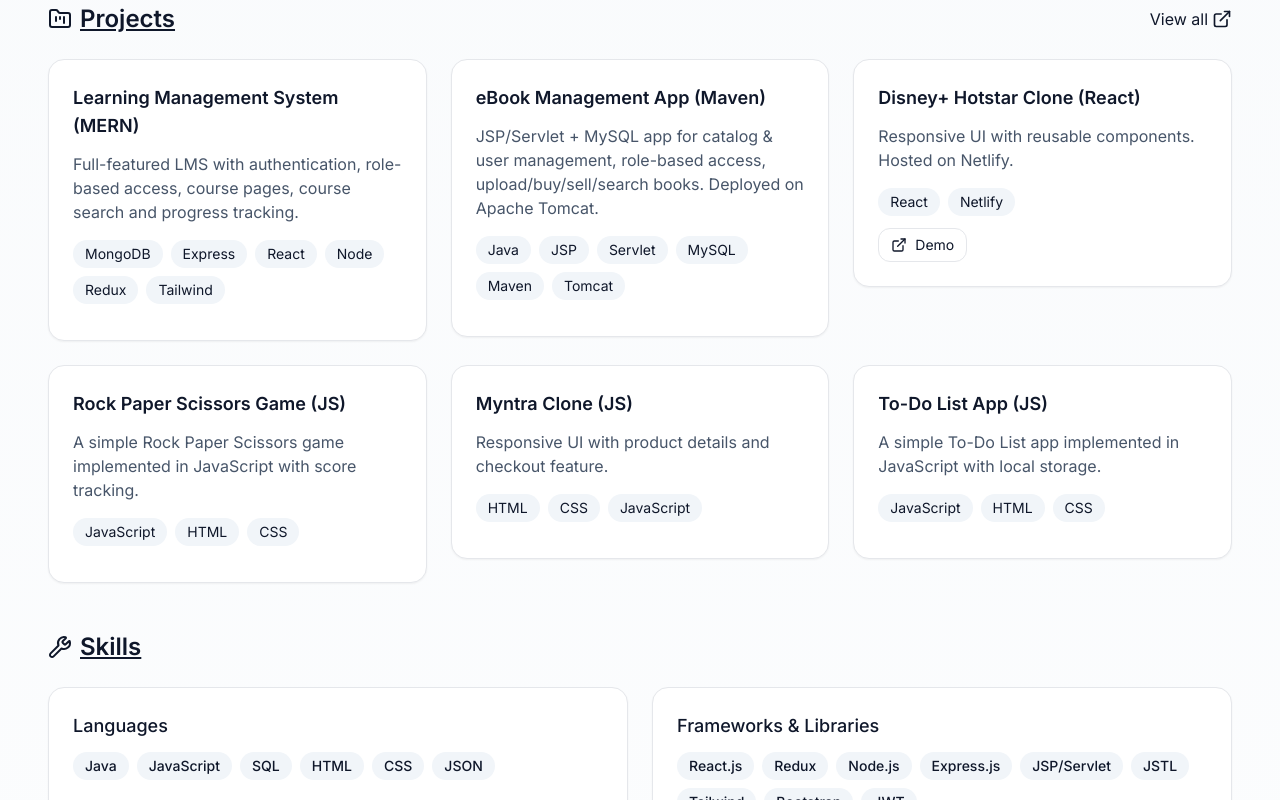
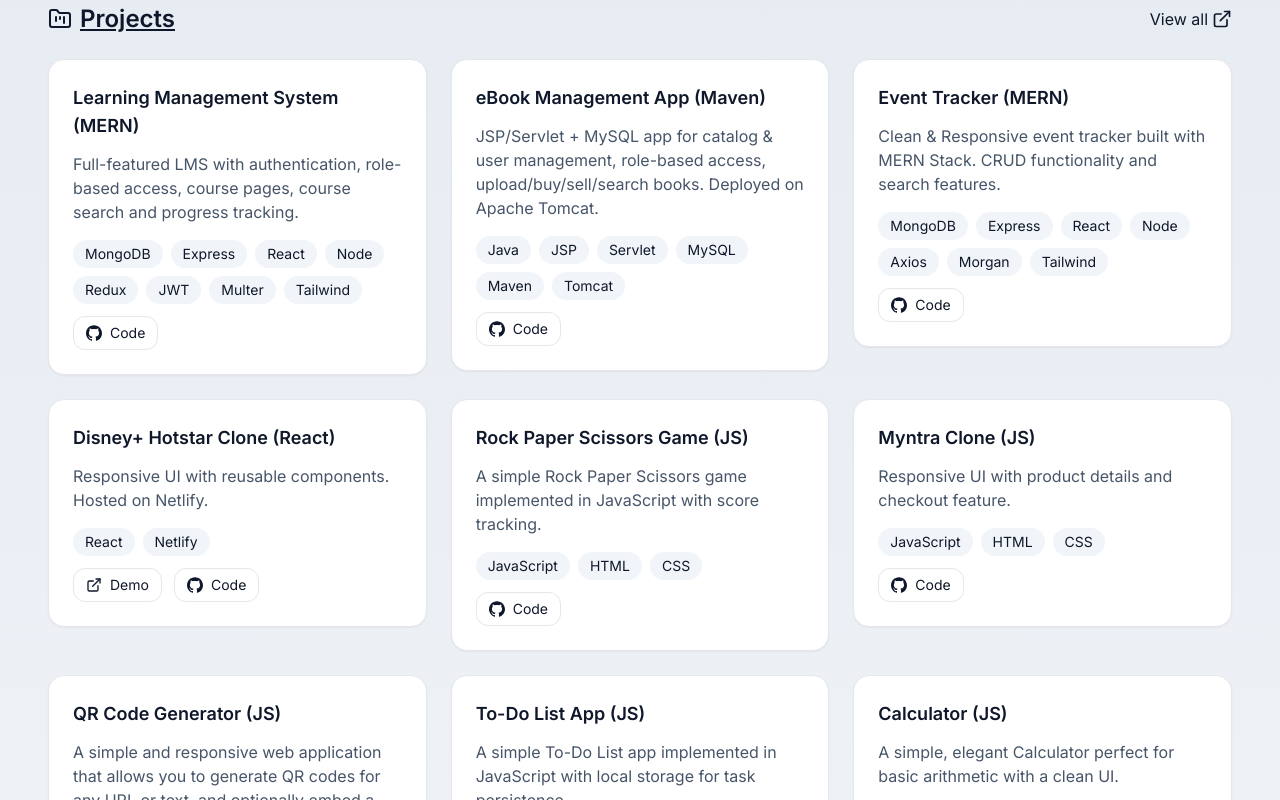
Before and after one commit to mohdkamran-khan/KAMRAN-portfolio, a React (Vite) app: page / in a window 1280 px wide. Shown: the part 660-1460 px from the top of the page. Built offline with nearby package versions, Linux system fonts and the light colour scheme.

Commit message:
Updated resume

```diff
--- a/src/App.jsx
+++ b/src/App.jsx
@@ -26,9 +26,9 @@ const projects = [
     title: "Learning Management System (MERN)",
     description:
       "Full-featured LMS with authentication, role-based access, course pages, course search and progress tracking.",
-    stack: ["MongoDB", "Express", "React", "Node", "Redux", "Tailwind"],
+    stack: ["MongoDB", "Express", "React", "Node", "Redux", "JWT", "Multer", "Tailwind"],
     link: "#",
-    repo: "#",
+    repo: "https://github.com/mohdkamran-khan/MT",
     details:
       "Developed during internship. Optimized DB queries, implemented REST APIs, and integrated role-based access.",
   },
@@ -39,9 +39,20 @@ const projects = [
       "JSP/Servlet + MySQL app for catalog & user management, role-based access, upload/buy/sell/search books. Deployed on Apache Tomcat.",
     stack: ["Java", "JSP", "Servlet", "MySQL", "Maven", "Tomcat"],
     link: "#",
-    repo: "#",
+    repo: "https://github.com/mohdkamran-khan/Ebook",
     details:
       "Implemented using Java backend and JSP for views. Managed catalog and authentication with MySQL.",
+  },
+  {
+    slug: "Event-Tracker-MERN",
+    title: "Event Tracker (MERN)",
+    description:
+      "Clean & Responsive event tracker built with MERN Stack. CRUD functionality and search features.",
+    stack: ["MongoDB", "Express", "React", "Node", "Axios", "Morgan", "Tailwind"],
+    link: "#",
+    repo: "https://github.com/mohdkamran-khan/Mini-Event-Tracker",
+    details:
+      "Implemented using MERN for functionality and React/Tailwind for layout. Features responsive design and local storage for event persistence.",
   },
   {
     slug: "hotstar-clone",
@@ -49,7 +60,7 @@ const projects = [
     description: "Responsive UI with reusable components. Hosted on Netlify.",
     stack: ["React", "Netlify"],
     link: "https://hotstarclonekamran.netlify.app/",
-    repo: "https://github.com/mohdkamran-khan",
+    repo: "https://github.com/mohdkamran-khan/HotStar-Clones",
     details: "Created a streaming app clone with a polished UI/UX.",
   },
   {
@@ -59,7 +70,7 @@ const projects = [
       "A simple Rock Paper Scissors game implemented in JavaScript with score tracking.",
     stack: ["JavaScript", "HTML", "CSS"],
     link: "#",
-    repo: "#",
+    repo: "https://github.com/mohdkamran-khan/RockPaperScissorsGame",
     details:
       "Implemented using JavaScript for game logic and HTML/CSS for layout. Features score tracking and responsive design.",
   },
@@ -67,21 +78,43 @@ const projects = [
     slug: "myntra-clone",
     title: "Myntra Clone (JS)",
     description: "Responsive UI with product details and checkout feature.",
-    stack: ["HTML", "CSS", "JavaScript"],
+    stack: ["JavaScript", "HTML", "CSS"],
     link: "#",
-    repo: "#",
+    repo: "https://github.com/mohdkamran-khan/Myntra_Clone",
     details: "Created a shopping app clone with a polished UI/UX.",
+  },
+   {
+    slug: "QR-Code-Generator-JS",
+    title: "QR Code Generator (JS)",
+    description:
+      "A simple and responsive web application that allows you to generate QR codes for any URL or text, and optionally embed a custom logo inside the QR code.",
+    stack: ["JavaScript", "HTML", "CSS"],
+    link: "#",
+    repo: "https://github.com/mohdkamran-khan/QR-Code-Generator",
+    details:
+      "Implemented using JavaScript for functionality and HTML/CSS for layout.",
   },
   {
     slug: "To-Do List-JS",
     title: "To-Do List App (JS)",
     description:
-      "A simple To-Do List app implemented in JavaScript with local storage.",
+      "A simple To-Do List app implemented in JavaScript with local storage for task persistence.",
     stack: ["JavaScript", "HTML", "CSS"],
     link: "#",
-    repo: "#",
+    repo: "https://github.com/mohdkamran-khan/Todo-List",
     details:
       "Implemented using JavaScript for functionality and HTML/CSS for layout. Features local storage for task persistence.",
+  },
+  {
+    slug: "Calculator-JS",
+    title: "Calculator (JS)",
+    description:
+      "A simple, elegant Calculator perfect for basic arithmetic with a clean UI.",
+    stack: ["JavaScript", "HTML", "CSS"],
+    link: "#",
+    repo: "https://github.com/mohdkamran-khan/Calculator",
+    details:
+      "Implemented using JavaScript for functionality and HTML/CSS for layout.",
   },
 ];
 
@@ -99,12 +132,13 @@ const skills = [
       "Express.js",
       "JSP/Servlet",
       "JSTL",
+      "JWT",
+      "Axios",
       "Tailwind",
       "Bootstrap",
-      "JWT",
     ],
   },
-  { group: "Databases", items: ["MongoDB", "MySQL", "RDBMS"] },
+  { group: "Databases", items: ["MongoDB", "AWS", "MySQL", "RDBMS"] },
   {
     group: "Tools & Utilities",
     items: [
@@ -113,6 +147,7 @@ const skills = [
       "IntelliJ IDEA",
       "Eclipse",
       "Postman",
+      "Morgan",
       "Apache Tomcat",
       "Maven",
       "Multer",
@@ -222,14 +257,14 @@ export default function PortfolioSite() {
   return (
     <div
       id="top"
-      className="min-h-screen bg-gradient-to-b from-slate-50 to-white text-slate-900 dark:from-slate-900 dark:to-slate-950 dark:text-slate-100 font-inter"
+      className="min-h-screen bg-gradient-to-b from-slate-200 to-white text-slate-900 dark:from-slate-900 dark:to-slate-950 dark:text-slate-100 font-inter"
     >
       {/* Navbar */}
       <header className="sticky top-0 z-50 backdrop-blur supports-[backdrop-filter]:bg-white/60 dark:supports-[backdrop-filter]:bg-slate-900/60 border-b border-slate-200/60 dark:border-slate-800">
         <nav className="max-w-7xl mx-auto px-3 py-5 flex items-center justify-between">
           <div className="flex items-center gap-2">
             <Code2 className="h-6 w-6" />
-            <span className="font-semibold tracking-tight text-lg">
+            <span className="font-semibold tracking-tight text-lg cursor-context-menu">
               Kamran.dev
             </span>
           </div>
@@ -272,7 +307,7 @@ export default function PortfolioSite() {
             </a>
             <button
               onClick={() => setDarkMode(!darkMode)}
-              className="p-2 rounded-full border border-slate-300 dark:border-slate-700"
+              className="p-2 rounded-full border hover:scale-105 hover:shadow-2xl border-slate-300 dark:border-slate-700"
             >
               {darkMode ? (
                 <Sun className="h-5 w-5" />
@@ -283,7 +318,7 @@ export default function PortfolioSite() {
             <a
               href={RESUME_URL}
               download="KAMRAN_Resume.pdf"
-              className="px-4 py-2 rounded-xl bg-blue-600 text-white hover:bg-blue-700 flex items-center gap-2"
+              className="px-4 py-2 rounded-xl bg-blue-600 text-white hover:scale-105 hover:shadow-2xl hover:bg-blue-700 flex items-center gap-2"
             >
               <Download className="h-5 w-5" /> Resume
             </a>
@@ -321,7 +356,7 @@ export default function PortfolioSite() {
               href="https://github.com/mohdkamran-khan"
               target="_blank"
               rel="noreferrer"
-              className="px-2 py-2 border rounded-xl flex items-center gap-1 hover:bg-slate-50 dark:hover:bg-slate-700"
+              className="px-2 py-2 border rounded-xl flex items-center gap-1 hover:scale-105 hover:shadow-2xl hover:bg-slate-50 dark:hover:bg-slate-700"
             >
               <SiGithub className="h-5 w-5" /> GitHub
             </a>
@@ -329,13 +364,13 @@ export default function PortfolioSite() {
               href="https://www.linkedin.com/in/mohdkamran-khan"
               target="_blank"
               rel="noreferrer"
-              className="px-2 py-2 border rounded-xl flex items-center gap-2 hover:bg-slate-50 dark:hover:bg-slate-700"
+              className="px-2 py-2 border rounded-xl flex items-center gap-2 hover:scale-105 hover:shadow-2xl hover:bg-slate-50 dark:hover:bg-slate-700"
             >
               <SiLinkedin className="h-5 w-5" /> LinkedIn
             </a>
             <a
               href="#contact"
-              className="px-2 py-2 rounded-xl bg-blue-600 text-white hover:bg-blue-700 flex items-center gap-2"
+              className="px-2 py-2 rounded-xl bg-blue-600 text-white hover:scale-105 hover:shadow-2xl hover:bg-blue-700 flex items-center gap-2"
             >
               <Briefcase className="h-5 w-5" /> Hire Me
             </a>
@@ -351,7 +386,7 @@ export default function PortfolioSite() {
         id="about"
         className="max-w-7xl mx-auto -mb-10 px-6 md:px-12 py-10"
       >
-        <h2 className="text-2xl font-semibold mb-6 flex items-center gap-2 underline">
+        <h2 className="text-2xl font-semibold mb-6 flex items-center gap-2 cursor-context-menu underline">
           <Code2 className="h-6 w-6" /> About Me
         </h2>
         <p className="text-xl text-slate-600 dark:text-slate-300">
@@ -373,14 +408,14 @@ export default function PortfolioSite() {
       {/* Projects */}
       <section id="projects" className="max-w-7xl mx-auto px-6 md:px-12 py-12">
         <div className="flex items-center justify-between mb-6">
-          <h2 className="text-2xl font-semibold flex items-center gap-2 underline">
+          <h2 className="text-2xl font-semibold flex items-center cursor-context-menu gap-2 underline">
             <FolderKanban className="h-6 w-6" /> Projects
           </h2>
           <a
             href="https://github.com/mohdkamran-khan"
             target="_blank"
             rel="noreferrer"
-            className="text-base hover:underline flex items-center gap-1"
+            className="text-base hover:underline hover:scale-105 hover:shadow-2xl flex items-center gap-1"
           >
             View all <ExternalLink className="h-5 w-5" />
           </a>
@@ -394,7 +429,7 @@ export default function PortfolioSite() {
               viewport={{ once: true }}
               transition={{ duration: 0.35, delay: idx * 0.05 }}
             >
-              <div className="rounded-2xl border p-6 bg-white dark:bg-slate-800 shadow-sm hover:shadow-md transition">
+              <div className="rounded-2xl border p-6 bg-white hover:scale-105 hover:shadow-2xl dark:bg-slate-800 shadow-sm transition">
                 <h3 className="font-semibold text-lg mb-3">{p.title}</h3>
                 <p className="text-base text-slate-600 dark:text-slate-300 mb-4">
                   {p.description}
@@ -415,21 +450,21 @@ export default function PortfolioSite() {
                       href={p.link}
                       target="_blank"
                       rel="noreferrer"
-                      className="px-3 py-1.5 border rounded-xl flex items-center gap-2 hover:bg-slate-50 dark:hover:bg-slate-700"
+                      className="px-3 py-1.5 border rounded-xl flex items-center gap-2 hover:scale-110 hover:shadow-2xl hover:bg-slate-50 dark:hover:bg-slate-700"
                     >
                       <ExternalLink className="h-4 w-4" /> Demo
                     </a>
                   )}
-                  {/* {p.repo !== "#" && (
+                   {p.repo !== "#" && (
                     <a
                       href={p.repo}
                       target="_blank"
                       rel="noreferrer"
-                      className="px-3 py-1.5 border rounded-xl flex items-center gap-2 hover:bg-slate-50 dark:hover:bg-slate-700"
+                      className="px-3 py-1.5 border rounded-xl flex items-center gap-2 hover:scale-110 hover:shadow-2xl hover:bg-slate-50 dark:hover:bg-slate-700"
                     >
-                      <Github className="h-4 w-4" /> Code
+                      <SiGithub className="h-4 w-4" /> Code
                     </a>
-                  )} */}
+                  )}
                 </div>
               </div>
             </motion.div>
@@ -439,7 +474,7 @@ export default function PortfolioSite() {
 
       {/* Skills */}
       <section id="skills" className="max-w-7xl mx-auto px-6 md:px-12">
-        <h2 className="text-2xl font-semibold mb-6 flex items-center gap-2 underline">
+        <h2 className="text-2xl font-semibold mb-6 flex items-center gap-2 cursor-context-menu underline">
           <Wrench className="h-6 w-6" /> Skills
         </h2>
         <div className="grid md:grid-cols-2 gap-6">
@@ -469,7 +504,7 @@ export default function PortfolioSite() {
         id="experience"
         className="max-w-7xl mx-auto px-6 md:px-12 py-12"
       >
-        <h2 className="text-2xl font-semibold mb-6 flex items-center gap-2 underline">
+        <h2 className="text-2xl font-semibold mb-6 flex items-center gap-2 cursor-context-menu underline">
           <Briefcase className="h-6 w-6" /> Experience
         </h2>
         <div className="grid gap-6">
@@ -497,7 +532,7 @@ export default function PortfolioSite() {
 
       {/* Education */}
       <section id="education" className="max-w-7xl mx-auto px-6 md:px-12">
-        <h2 className="text-2xl font-semibold mb-6 flex items-center gap-2 underline">
+        <h2 className="text-2xl font-semibold mb-6 flex items-center gap-2 cursor-context-menu underline">
           <GraduationCap className="h-6 w-6" /> Education
         </h2>
         <div className="grid md:grid-cols-2 gap-6">
@@ -519,7 +554,7 @@ export default function PortfolioSite() {
       {/* Contact */}
       <section id="contact" className="max-w-7xl mx-auto px-6 md:px-12 py-14">
         <div className="rounded-2xl border p-8 bg-white dark:bg-slate-800 shadow-sm">
-          <h2 className="text-2xl font-semibold mb-4 flex items-center gap-2">
+          <h2 className="text-2xl font-semibold mb-4 flex items-center gap-2 cursor-context-menu">
             <Send className="h-6 w-6" /> Let’s connect to build something great!
           </h2>
           <p className="text-lg text-slate-600 dark:text-slate-300 mb-6">
@@ -565,14 +600,14 @@ export default function PortfolioSite() {
             <div className="flex gap-4 items-center">
               <button
                 type="submit"
-                className="px-4 py-3 rounded-xl bg-blue-600 text-white hover:bg-blue-700 flex items-center gap-2"
+                className="px-4 py-3 rounded-xl bg-blue-600 text-white hover:scale-105 hover:shadow-2xl hover:bg-blue-700 flex items-center gap-2"
               >
                 <Mail className="h-5 w-5" /> Send Message
               </button>
               <a
                 href={RESUME_URL}
                 download="KAMRAN_Resume.pdf"
-                className="px-3 py-2 border rounded-xl flex items-center gap-2 hover:bg-slate-50 dark:hover:bg-slate-700"
+                className="px-3 py-2 border rounded-xl flex items-center gap-2 hover:scale-105 hover:shadow-2xl hover:bg-slate-50 dark:hover:bg-slate-700"
               >
                 <Download className="h-5 w-5" /> Download Resume
               </a>
@@ -611,7 +646,7 @@ export default function PortfolioSite() {
         <div className="border-t border-slate-300 dark:border-slate-700"></div>
       </div>
       {/* Footer */}
-      <footer className="py-6 text-center text-sm text-slate-500">
+      <footer className="py-6 text-center text-sm text-slate-500 cursor-context-menu">
         © {new Date().getFullYear()} | Mohd Kamran Khan.
       </footer>
 
```
Also changed, not shown: 1 other file (tests, documents, lock files or other folders).
